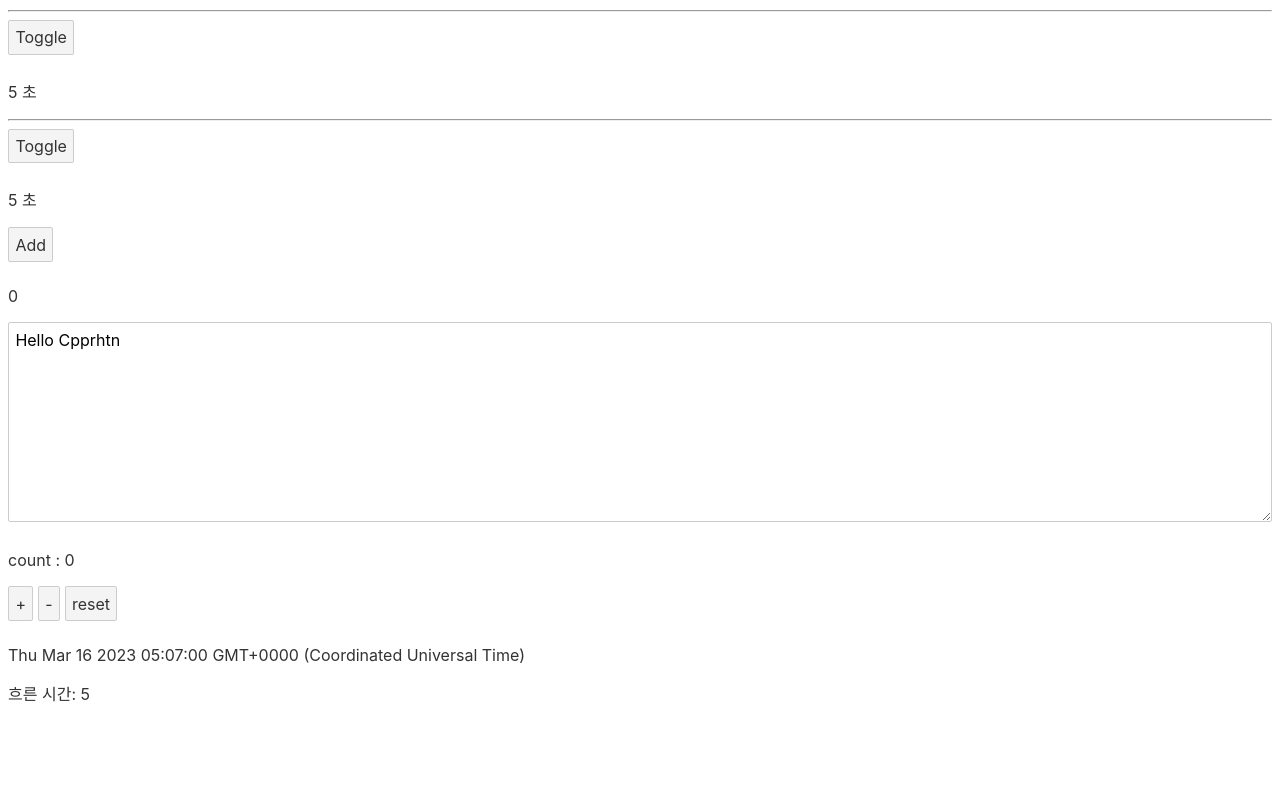
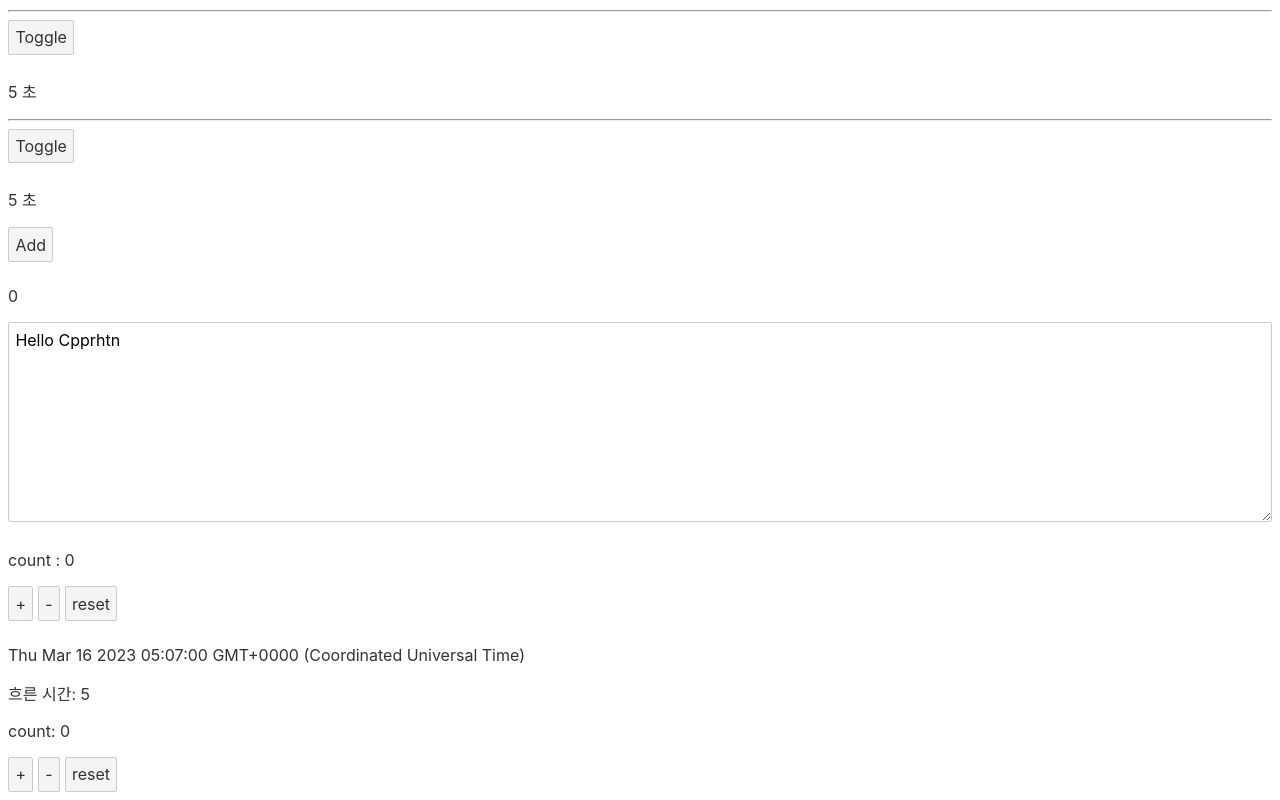
Before and after one commit to cpprhtn/svelte-proj, a Svelte app: page / in a window 1280 px wide. Shown: the part 3072-3872 px from the top of the page. Before the commit the page ends 3777 px from the top, so only its background shows below. Built offline with nearby package versions, Linux system fonts and the light colour scheme; no server answers.

Commit message:
add: custom stores

```diff
--- a/src/App.svelte
+++ b/src/App.svelte
@@ -197,7 +197,7 @@
 	// 	unsubscribe();
 	// })
 
-	import { time, elapsed } from './stores';
+	import { time, elapsed, cCount } from './stores';
 	</script>
 
 <main>
@@ -448,3 +448,9 @@ svelte는 item이 제거되면, 나머지 남은 item을 모두 update하므로
 
 <!-- Derived stores -->
 <p>흐른 시간: {$elapsed}</p>
+
+<!-- custom stores -->
+<p>count: {$cCount}</p>
+<button on:click={cCount.increment}>+</button>
+<button on:click={cCount.decrement}>-</button>
+<button on:click={cCount.reset}>reset</button>
--- a/src/stores.js
+++ b/src/stores.js
@@ -16,3 +16,15 @@ export const elapsed = derived(
         return Math.round(($time - start) / 1000)
     }
 );
+
+function createCount() {
+    const {subscribe, set, update} = writable(0);
+    return {
+        subscribe,
+        increment: () => update(x => x + 1),
+        decrement: () => update(x => x - 1),
+        reset: () => set(0),
+    }
+}
+
+export const cCount = createCount();
```
